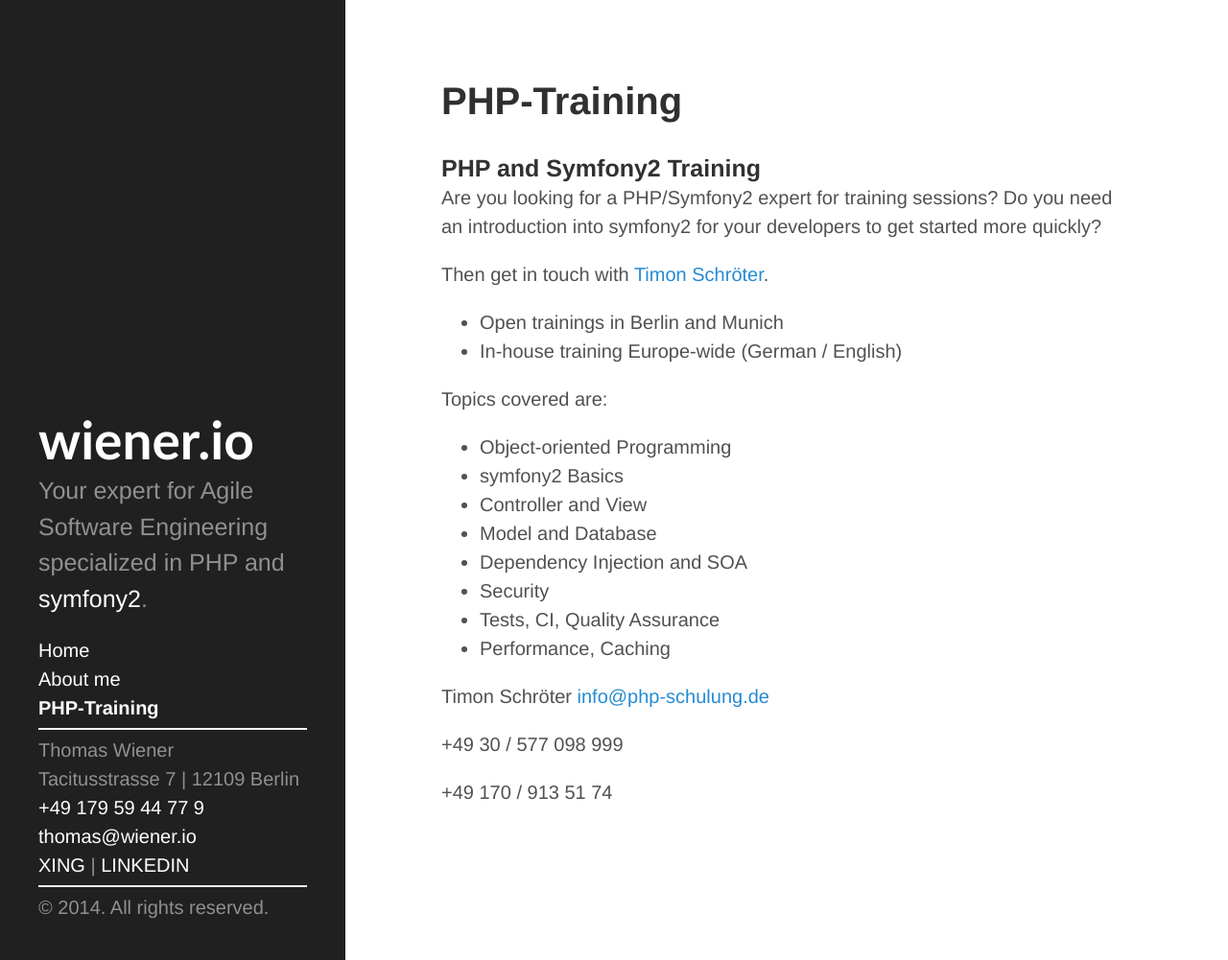
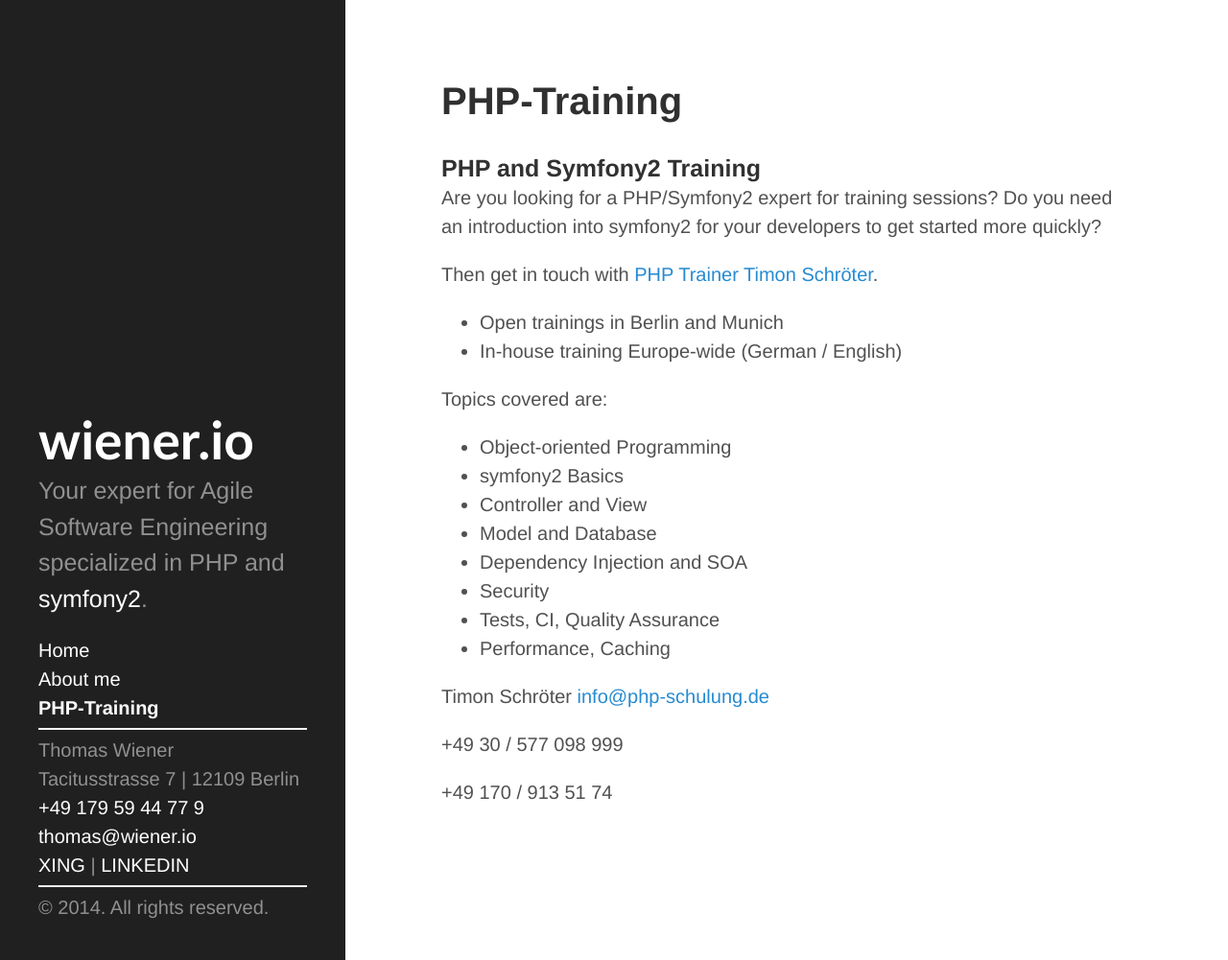
Before and after one commit to thomaswiener/wiener.io, a Jekyll site: the page built from php-training.md, in a window 1280 px wide and 1001 px high. Shown: the whole window at 96% size. Built offline with Jekyll 4.4.1, drawn with Linux system fonts in a browser that asks for light colours; Markdown is read by kramdown in place of the engine named in the settings.

Commit message:
updated timons link

```diff
--- a/php-training.md
+++ b/php-training.md
@@ -8,7 +8,7 @@
 Are you looking for a PHP/Symfony2 expert for training sessions?
 Do you need an introduction into symfony2 for your developers to get started more quickly?
 
-Then get in touch with [Timon Schröter](http://www.php-schulung.de/en/symfony-training/).
+Then get in touch with <a href="http://www.php-schulung.de/en/symfony-training/">PHP Trainer Timon Schröter</a>.
 
 * Open trainings in Berlin and Munich
 * In-house training Europe-wide (German / English)
```
